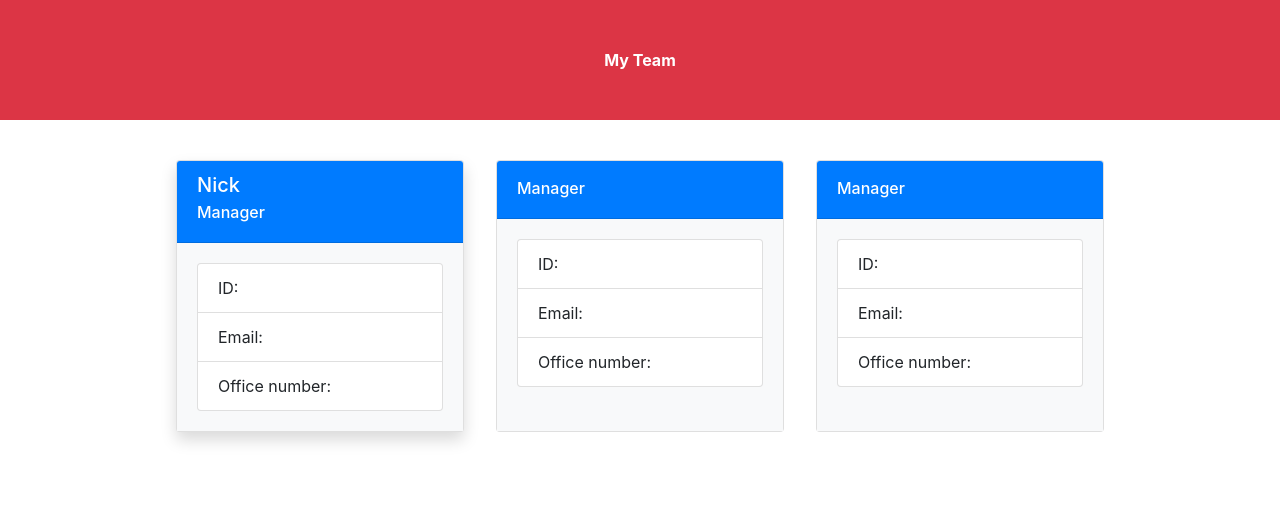
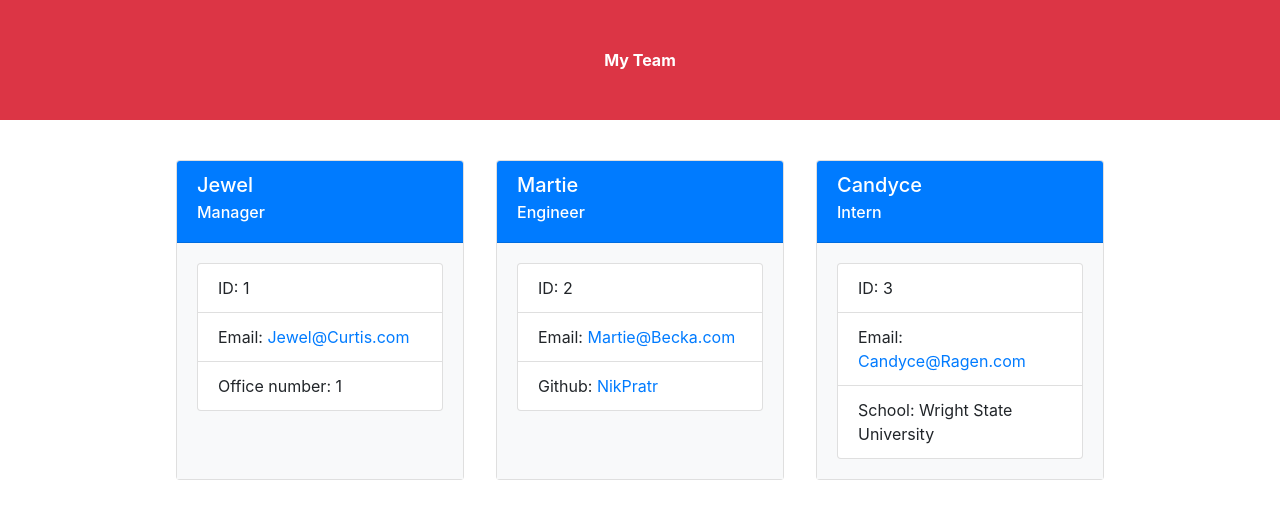
Before and after one commit to NikPratr/team-member-wepage-generator, a website: page my-team.html in a window 1280 px wide. Drawn offline with nearby package versions, Linux system fonts and the light colour scheme.

Commit message:
Expanded walkthrough and modified tests

```diff
--- a/my-team.html
+++ b/my-team.html
@@ -15,47 +15,47 @@
 
     <section class="row d-flex justify-content-center">
 
-        <div class="card m-3 shadow" style="width: 18rem;">
+        <div class="card m-3" style="width: 18rem;">
         <div class="card-header bg-primary">
-          <h5 class="card-title text-white">Nick</h5>
+          <h5 class="card-title text-white">Jewel</h5>
           <h6 class="card-subtitle mb-2 text-white">Manager</h6>
         </div>
 
         <div class="card-body bg-light">
           <ul class="list-group">
-            <li class="list-group-item">ID: </li>
-            <li class="list-group-item">Email: <a href = 'mailto: '></a></li>
-            <li class="list-group-item">Office number: </li>
+            <li class="list-group-item">ID: 1</li>
+            <li class="list-group-item">Email: <a href = 'mailto: 'Jewel@Curtis.com>Jewel@Curtis.com</a></li>
+            <li class="list-group-item">Office number: 1</li>
           </ul>
         </div>
         </div>
 
         <div class="card m-3" style="width: 18rem;">
         <div class="card-header bg-primary">
-          <h5 class="card-title text-white"></h5>
-          <h6 class="card-subtitle mb-2 text-white">Manager</h6>
+          <h5 class="card-title text-white">Martie</h5>
+          <h6 class="card-subtitle mb-2 text-white">Engineer</h6>
         </div>
 
         <div class="card-body bg-light">
           <ul class="list-group">
-            <li class="list-group-item">ID: </li>
-            <li class="list-group-item">Email: <a href = 'mailto: '></a></li>
-            <li class="list-group-item">Office number: </li>
+            <li class="list-group-item">ID: 2</li>
+            <li class="list-group-item">Email: <a href = 'mailto: 'Martie@Becka.com>Martie@Becka.com</a></li>
+            <li class="list-group-item">Github: <a href='https://www.github.com/NikPratr' target='_blank'>NikPratr</a></li>
           </ul>
         </div>
         </div>
 
         <div class="card m-3" style="width: 18rem;">
         <div class="card-header bg-primary">
-          <h5 class="card-title text-white"></h5>
-          <h6 class="card-subtitle mb-2 text-white">Manager</h6>
+          <h5 class="card-title text-white">Candyce</h5>
+          <h6 class="card-subtitle mb-2 text-white">Intern</h6>
         </div>
 
         <div class="card-body bg-light">
           <ul class="list-group">
-            <li class="list-group-item">ID: </li>
-            <li class="list-group-item">Email: <a href = 'mailto: '></a></li>
-            <li class="list-group-item">Office number: </li>
+            <li class="list-group-item">ID: 3</li>
+            <li class="list-group-item">Email: <a href = 'mailto: 'Candyce@Ragen.com>Candyce@Ragen.com</a></li>
+            <li class="list-group-item">School: Wright State University</li>
           </ul>
         </div>
         </div>
```
Also changed, not shown: README.md, assets/tests.gif (added), 2 other files.
